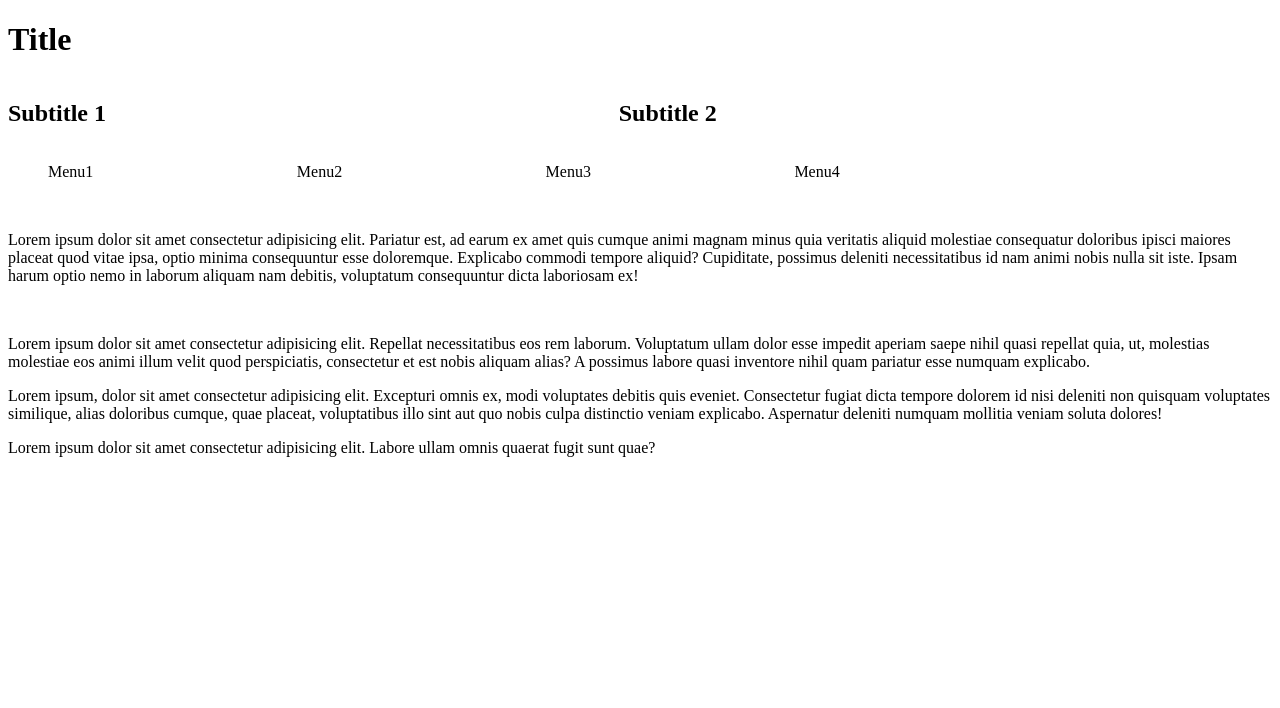
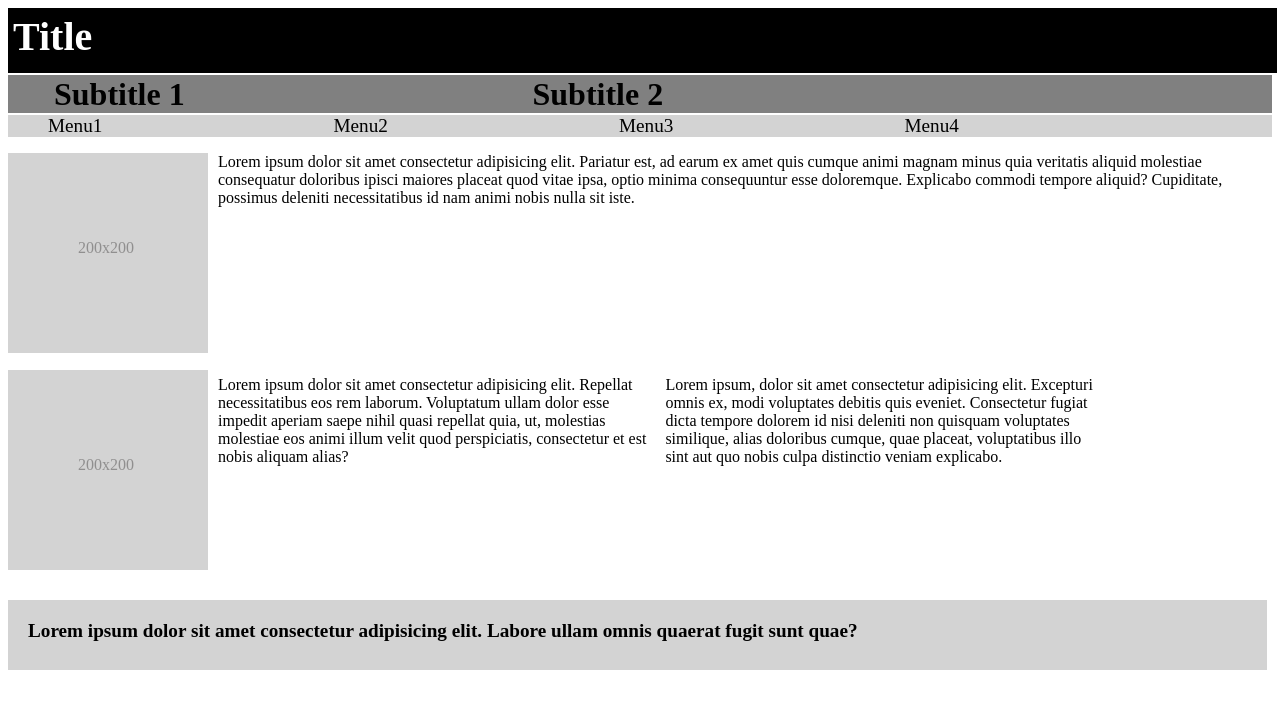
Before and after one commit to CristianITB/CristianJimenezExCSS, a plain HTML site: page Ej05.html in a window 1280 px wide. Drawn offline with Linux system fonts and the light colour scheme.

Commit message:
commit ex 6

```diff
--- a/Ej05.css
+++ b/Ej05.css
@@ -1,9 +1,83 @@
+h1{
+    background-color: black;
+    color: white;
+    height: 60px;
+    width: 100%;
+    padding-top: 5px;
+    padding-left: 5px;
+    display: inline-block;
+    margin: 0px;
+    font-size: 2.5em;
+}
+.subtitulos{
+    background-color: grey;
+    margin-top: 2px;
+    margin-bottom: 2px;
+    height: 15%;
+    width: 100%;
+}
 .subtitulos h2{
     display: inline-block;
-    width: 48%;
+    margin: 1px;
+    margin-right: 20%;
+    margin-bottom: 0px;
+    padding: 0px 45px;
+    font-size: 2em;
+}
+ul{
+    background-color: lightgray;
+    margin-top: 0;
 }
 li{
     display: inline-block;
-    width: 20%;
+    width: 23%;
     list-style: none;
+    font-size: 1.2em;
 }
+.articulo1{
+    margin-right: 10px;
+    height: 200px;
+    width: 100%;
+}
+.articulo1 div{
+    float: left;
+    width: 200px;
+    height: 200px;
+    margin-right: 10px;
+    background-color: lightgray;
+}
+.articulo1 div p, .articulo2 div p{
+    padding: 35%;
+    color: rgba(80, 77, 77, 0.507);
+}
+.articulo2{
+    margin-right: 10px;
+    margin-top: 7px;
+    height: 200px;
+    width: 100%;
+}
+.articulo2 p{
+    float: left;
+    width: 35%;
+    padding-right: 5px;
+
+}
+.articulo2 div{
+    float: left;
+    width: 200px;
+    height: 200px;
+    margin-right: 10px;
+    margin-top: 10px;
+    background-color: lightgray;
+}
+footer{
+    background-color: lightgray;
+    margin-top: 40px;
+    margin-right: 20%;
+    height: 50px;
+    width: 98%;
+    padding-top: 20px;
+    padding-left: 20px;
+    font-size: 1.2em;
+    font-weight: bold;
+}
--- a/Ej05.html
+++ b/Ej05.html
@@ -12,7 +12,6 @@
                 <h2>Subtitle 1</h2>
                 <h2>Subtitle 2</h2>
             </div>
-        </header>
             <nav>
                 <ul>
                     <li>Menu1</li>
@@ -21,9 +20,10 @@
                     <li>Menu4</li>
                 </ul>
             </nav>
+        </header>
         <main>
-            <article>
-                <img src="" alt="">
+            <article class="articulo1">
+                <div><p>200x200</p></div>
                 <p>
                     Lorem ipsum dolor sit amet consectetur adipisicing elit.
                     Pariatur est, ad earum ex amet quis cumque animi magnam
@@ -31,20 +31,17 @@
                     ipisci maiores placeat quod vitae ipsa, optio minima
                     consequuntur esse doloremque. Explicabo commodi tempore
                     aliquid? Cupiditate, possimus deleniti necessitatibus id nam
-                    animi nobis nulla sit iste. Ipsam harum optio nemo in laborum
-                    aliquam nam debitis, voluptatum consequuntur dicta laboriosam
-                    ex!
+                    animi nobis nulla sit iste.
                 </p>
             </article>
-            <article>
-                <img src="" alt="">
+            <article class="articulo2">
+                <div><p>200x200</p></div>
                 <p>
                     Lorem ipsum dolor sit amet consectetur adipisicing elit.
                     Repellat necessitatibus eos rem laborum. Voluptatum ullam
                     dolor esse impedit aperiam saepe nihil quasi repellat quia,
                     ut, molestias molestiae eos animi illum velit quod perspiciatis,
-                    consectetur et est nobis aliquam alias? A possimus labore quasi
-                    inventore nihil quam pariatur esse numquam explicabo.
+                    consectetur et est nobis aliquam alias?
                 </p>
                 <p>
                     Lorem ipsum, dolor sit amet consectetur adipisicing elit.
@@ -52,7 +49,6 @@
                     Consectetur fugiat dicta tempore dolorem id nisi deleniti non
                     quisquam voluptates similique, alias doloribus cumque, quae placeat,
                     voluptatibus illo sint aut quo nobis culpa distinctio veniam explicabo.
-                    Aspernatur deleniti numquam mollitia veniam soluta dolores!
                 </p>
             </article>
             <footer>
```
Lines whose indentation alone changed are shown as unchanged.
